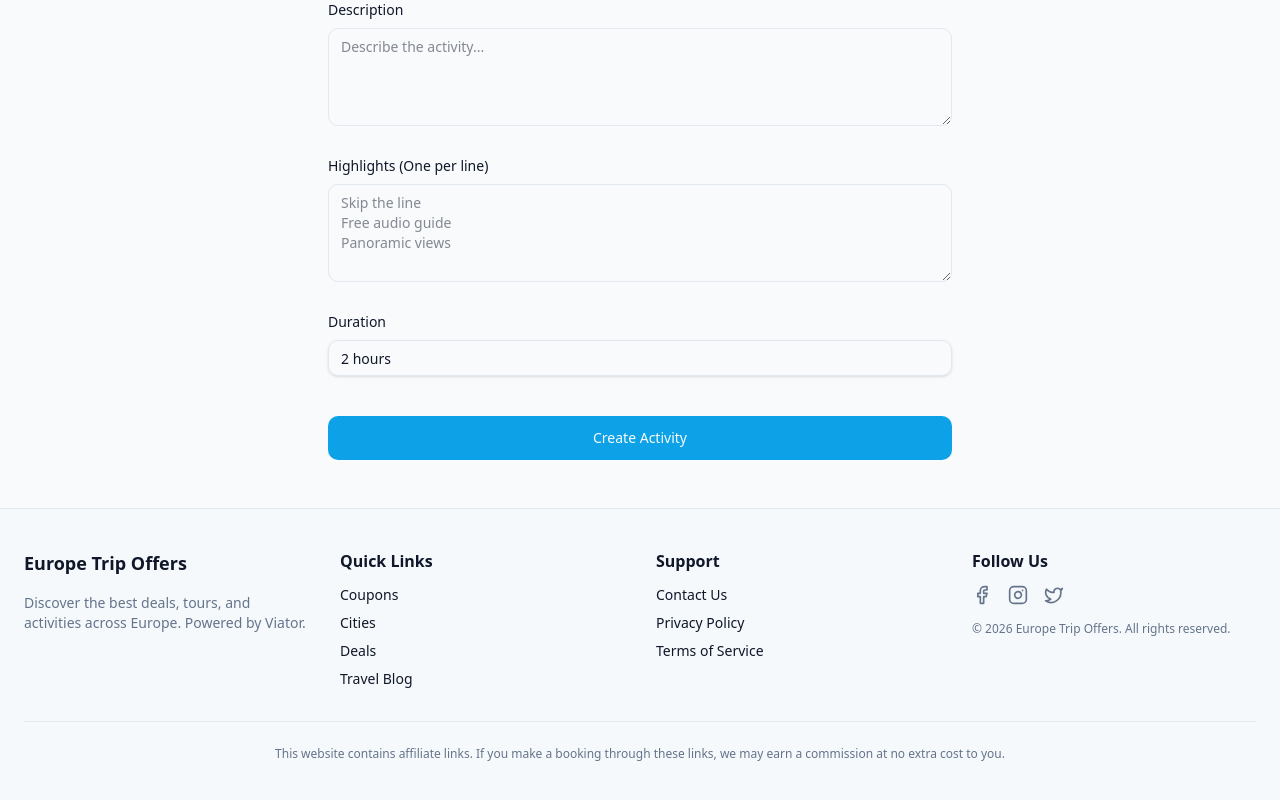
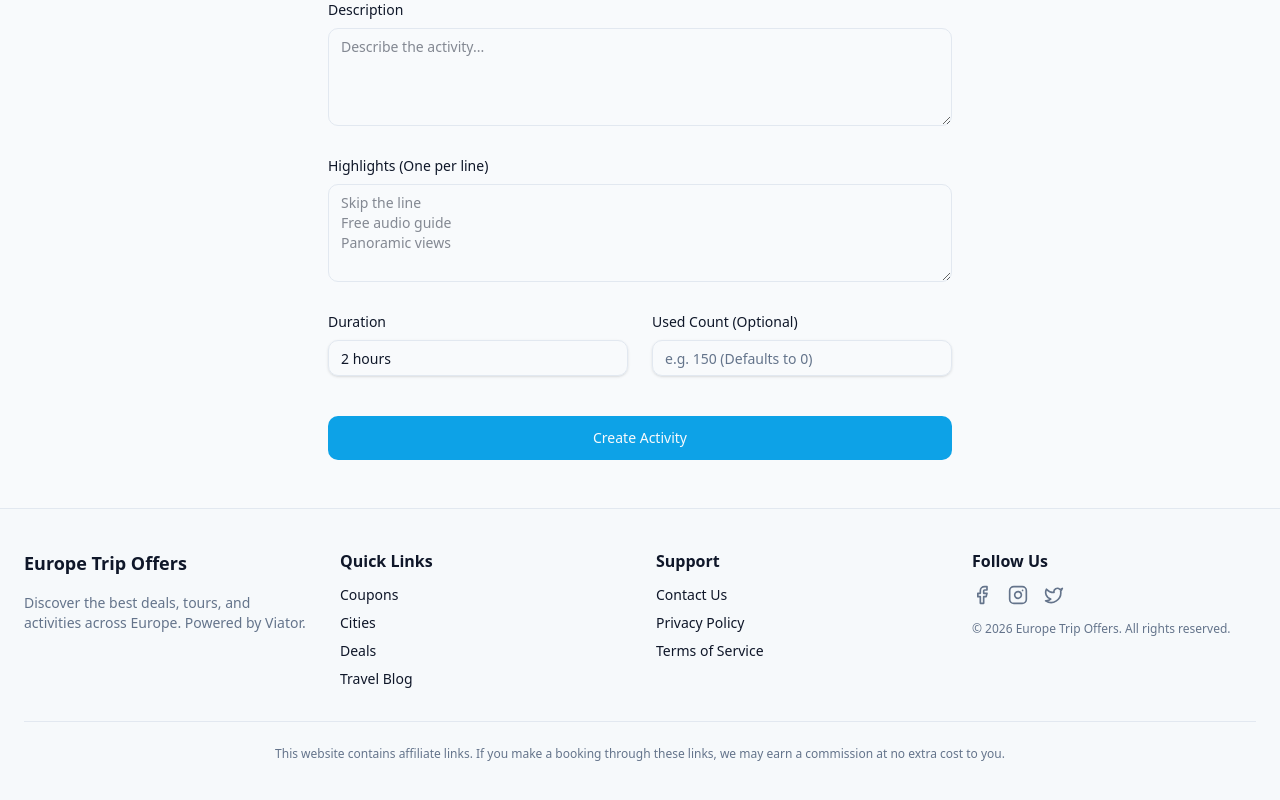
Before and after one commit to sardarahmed/Europe-Trip-Offers, a Next.js app: page /admin/add-activity in a window 1280 px wide. Shown: the part 705-1505 px from the top of the page. Built offline with nearby package versions, Linux system fonts and the light colour scheme; no server answers; the database is empty.

Commit message:
feat: Add admin page for creating activities, including store and used count fields, with supporting types and database migration.

```diff
--- a/app/admin/add-activity/page.tsx
+++ b/app/admin/add-activity/page.tsx
@@ -32,7 +32,8 @@
         affiliate_link: '',
         description: '',
         duration: '2 hours',
-        highlights: '' // newline separated
+        highlights: '', // newline separated
+        used_count: '' // New
     });
 
     useEffect(() => {
@@ -98,6 +99,7 @@
                 description: formData.description,
                 duration: formData.duration,
                 highlights: formData.highlights.split('\n').filter(line => line.trim() !== ''),
+                used_count: formData.used_count ? parseInt(formData.used_count) : 0, // NEW
                 is_featured: true // Default to featured for visibility, user can change later
             };
 
@@ -265,6 +267,7 @@
                     />
                 </div>
 
+                <div className="grid grid-cols-1 md:grid-cols-2 gap-6">
                     <div>
                         <label className="block text-sm font-medium mb-2">Duration</label>
                         <Input
@@ -273,6 +276,17 @@
                             onChange={handleChange}
                             placeholder="e.g. 3 hours"
                         />
+                    </div>
+                    <div>
+                        <label className="block text-sm font-medium mb-2">Used Count (Optional)</label>
+                        <Input
+                            name="used_count"
+                            type="number"
+                            value={formData.used_count}
+                            onChange={handleChange}
+                            placeholder="e.g. 150 (Defaults to 0)"
+                        />
+                    </div>
                 </div>
 
                 <div className="pt-4">
--- a/types/index.ts
+++ b/types/index.ts
@@ -59,6 +59,7 @@
     createdAt?: string;
     latitude?: number;
     longitude?: number;
+    usedCount?: number; // db column: used_count
 }
 
 export interface Coupon {
```
Also changed, not shown: 1 other file (tests, documents, lock files or other folders). Lines whose indentation alone changed are shown as unchanged.
